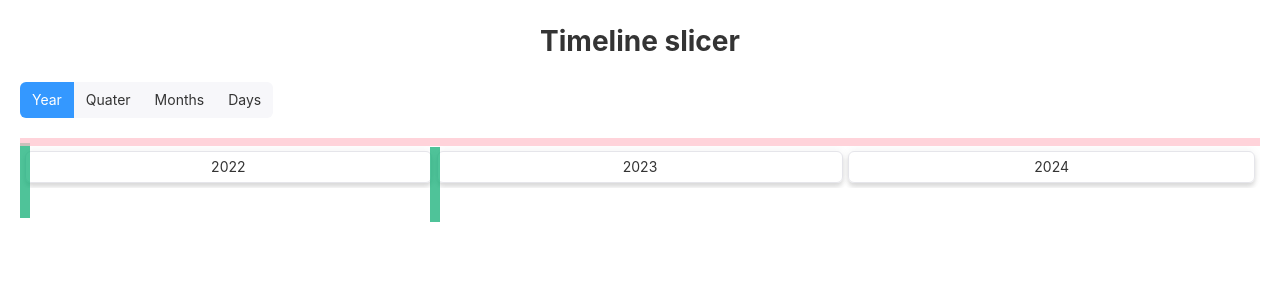
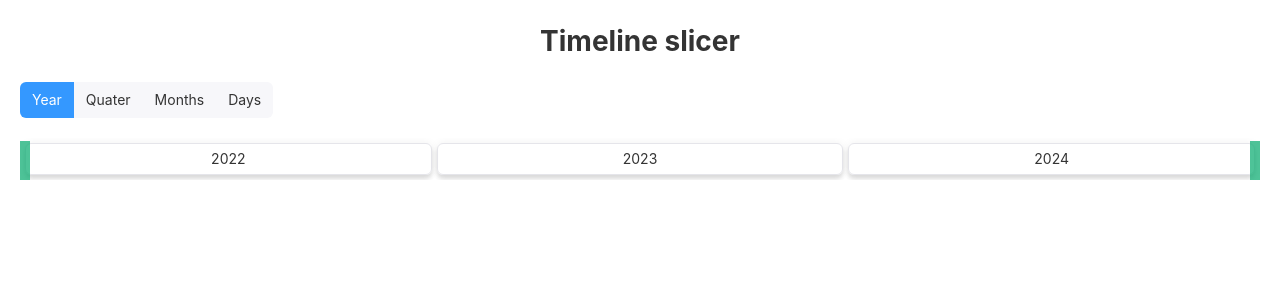
Before and after one commit to ShyamPanchal/TimelineSlicer, a React (Create React App) app: page / in a window 1280 px wide. Shown: the top 300 px of the page. Built offline with nearby package versions, Linux system fonts and the light colour scheme.

Commit message:
Working range slider

```diff
--- a/src/components/timeline-slicer/DayView.tsx
+++ b/src/components/timeline-slicer/DayView.tsx
@@ -15,8 +15,12 @@ export function DayView(props: { calender: Calender; sliderMax: number }) {
   console.log("rangeWidth", rangeWidth);
   return (
     <div style={{ position: "relative" }}>
-      <InputUI sliderMin={1} sliderMax={props.sliderMax} width={rangeWidth} />
-      <InputUI sliderMin={1} sliderMax={props.sliderMax} width={rangeWidth} />
+      <InputUI
+        sliderMin={1}
+        sliderMax={props.sliderMax}
+        width={rangeWidth}
+        endValue={13}
+      />
       <div className="ui-container" ref={ref}>
         {Object.entries(props.calender).map(([year, quaters]) =>
           Object.entries(quaters).map(([quater, months]) =>
--- a/src/components/timeline-slicer/InputUI.tsx
+++ b/src/components/timeline-slicer/InputUI.tsx
@@ -4,24 +4,50 @@ export function InputUI(props: {
   sliderMin: number;
   sliderMax: number;
   width?: number;
-  value?: number;
+  startValue?: number;
+  endValue?: number;
 }) {
   const styles = props.width ? { width: props.width } : {};
-  const [value, setVal] = React.useState<number>(props.value ? props.value : 1);
+  const [leftSliderValue, setLeftSliderValue] = React.useState<number>(
+    props.startValue ? props.startValue : props.sliderMin
+  );
+  const [rightSliderValue, setRightSliderValue] = React.useState<number>(
+    props.endValue ? props.endValue : props.sliderMax
+  );
   return (
+    <>
       <input
         type="range"
         min={props.sliderMin}
         max={props.sliderMax}
-      value={value}
+        value={leftSliderValue}
         onChange={(event) => {
-        // const value = Math.min(Number(event.target.value), props.sliderMax - 1);
-        setVal(Number(event.target.value));
-        // minValRef.current = value;
+          const value = Math.min(
+            Number(event.target.value),
+            rightSliderValue - 1
+          );
+          setLeftSliderValue(value);
         }}
         step={1}
         className="thumb thumb--left"
         style={styles}
       />
+      <input
+        type="range"
+        min={props.sliderMin}
+        max={props.sliderMax}
+        value={rightSliderValue}
+        onChange={(event) => {
+          const value = Math.max(
+            Number(event.target.value),
+            leftSliderValue + 1
+          );
+          setRightSliderValue(value);
+        }}
+        step={1}
+        className="thumb thumb--right"
+        style={styles}
+      />
+    </>
   );
 }
--- a/src/components/timeline-slicer/MonthView.tsx
+++ b/src/components/timeline-slicer/MonthView.tsx
@@ -1,8 +1,20 @@
+import * as React from "react";
 import { Panel } from "rsuite";
+import { InputUI } from "./InputUI";
 import { Calender, monthNames } from "./utils";
 
-export function MonthView(props: { calender: Calender }) {
+export function MonthView(props: { calender: Calender; sliderMax: number }) {
+  const ref: any = React.useRef(null);
+  const [rangeWidth, setRangeWidth] = React.useState<number>(0);
+  React.useEffect(() => {
+    console.log("width", ref.current ? ref.current.offsetWidth : 0);
+    if (ref.current) {
+      setRangeWidth(ref.current.offsetWidth);
+    }
+  }, [ref.current]);
   return (
+    <div style={{ position: "relative", overflowY: "hidden" }}>
+      <InputUI sliderMin={1} sliderMax={props.sliderMax} width={rangeWidth} />
       <div className="ui-container">
         {Object.entries(props.calender).map(([year, quaters]) =>
           Object.entries(quaters).map(([quater, months]) => (
@@ -38,5 +50,6 @@ export function MonthView(props: { calender: Calender }) {
           ))
         )}
       </div>
+    </div>
   );
 }
--- a/src/components/timeline-slicer/QuaterView.tsx
+++ b/src/components/timeline-slicer/QuaterView.tsx
@@ -1,9 +1,21 @@
+import * as React from "react";
 import { Panel } from "rsuite";
+import { InputUI } from "./InputUI";
 import { Calender } from "./utils";
 
-export function QuaterView(props: { calender: Calender }) {
+export function QuaterView(props: { calender: Calender; sliderMax: number }) {
+  const ref: any = React.useRef(null);
+  const [rangeWidth, setRangeWidth] = React.useState<number>(0);
+  React.useEffect(() => {
+    console.log("width", ref.current ? ref.current.offsetWidth : 0);
+    if (ref.current) {
+      setRangeWidth(ref.current.offsetWidth);
+    }
+  }, [ref.current]);
   return (
-    <div className="ui-container">
+    <div style={{ position: "relative", overflowY: "hidden" }}>
+      <InputUI sliderMin={1} sliderMax={props.sliderMax} width={rangeWidth} />
+      <div className="ui-container" ref={ref}>
         {Object.entries(props.calender).map(([year, quaters]) => (
           <Panel
             key={year}
@@ -33,5 +45,6 @@ export function QuaterView(props: { calender: Calender }) {
           </Panel>
         ))}
       </div>
+    </div>
   );
 }
--- a/src/components/timeline-slicer/YearView.tsx
+++ b/src/components/timeline-slicer/YearView.tsx
@@ -1,9 +1,21 @@
+import * as React from "react";
 import { Panel } from "rsuite";
+import { InputUI } from "./InputUI";
 import { Calender } from "./utils";
 
-export function YearView(props: { calender: Calender }) {
+export function YearView(props: { calender: Calender; sliderMax: number }) {
+  const ref: any = React.useRef(null);
+  const [rangeWidth, setRangeWidth] = React.useState<number>(0);
+  React.useEffect(() => {
+    console.log("width", ref.current ? ref.current.offsetWidth : 0);
+    if (ref.current) {
+      setRangeWidth(ref.current.offsetWidth);
+    }
+  }, [ref.current]);
   return (
-    <div className="ui-container">
+    <div style={{ position: "relative", overflowY: "hidden" }}>
+      <InputUI sliderMin={1} sliderMax={props.sliderMax} width={rangeWidth} />
+      <div className="ui-container" ref={ref}>
         {Object.keys(props.calender).map((year) => (
           <Panel
             key={year}
@@ -16,5 +28,6 @@ export function YearView(props: { calender: Calender }) {
           </Panel>
         ))}
       </div>
+    </div>
   );
 }
--- a/src/components/timeline-slicer/index.css
+++ b/src/components/timeline-slicer/index.css
@@ -43,8 +43,8 @@
   -webkit-appearance: none;
   width: 100%;
   display: block;
-  height: 4px;
-  /* background: #d3d3d3; */
+  /* height: 4px; */
+  height: 0px;
   outline: none;
   opacity: 0.7;
   -webkit-transition: 0.2s;
--- a/src/components/timeline-slicer/index.tsx
+++ b/src/components/timeline-slicer/index.tsx
@@ -5,7 +5,6 @@ import { QuaterView } from "./QuaterView";
 
 import { Button, ButtonGroup, ButtonToolbar } from "rsuite";
 import { DayView } from "./DayView";
-import { InputUI } from "./InputUI";
 import { MonthView } from "./MonthView";
 import { Calender, getCalender, useHorizontalScroll } from "./utils";
 import { YearView } from "./YearView";
@@ -96,16 +95,16 @@ function TimelineSlicer() {
         </ButtonToolbar>
         <br />
         <div style={{ position: "relative" }}>
-          {ui !== "days" && (
-            <InputUI sliderMin={1} sliderMax={sliderMax} value={1} />
-          )}
-          {ui !== "days" && (
-            <InputUI sliderMin={1} sliderMax={sliderMax} value={2} />
-          )}
           <div ref={scrollRef} style={{ overflowX: "auto", zIndex: -1 }}>
-            {ui === "year" && <YearView calender={calender} />}
-            {ui === "quater" && <QuaterView calender={calender} />}
-            {ui === "months" && <MonthView calender={calender} />}
+            {ui === "year" && (
+              <YearView calender={calender} sliderMax={sliderMax} />
+            )}
+            {ui === "quater" && (
+              <QuaterView calender={calender} sliderMax={sliderMax} />
+            )}
+            {ui === "months" && (
+              <MonthView calender={calender} sliderMax={sliderMax} />
+            )}
             {ui === "days" && (
               <DayView calender={calender} sliderMax={sliderMax} />
             )}
```
Lines whose indentation alone changed are shown as unchanged.
